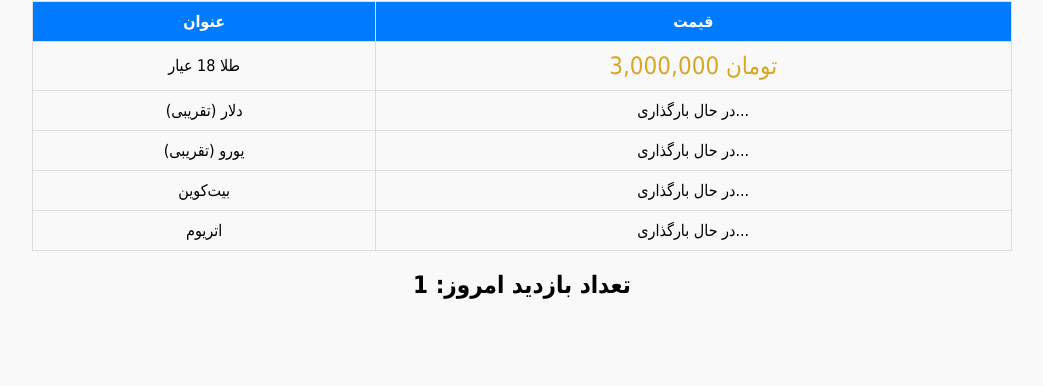
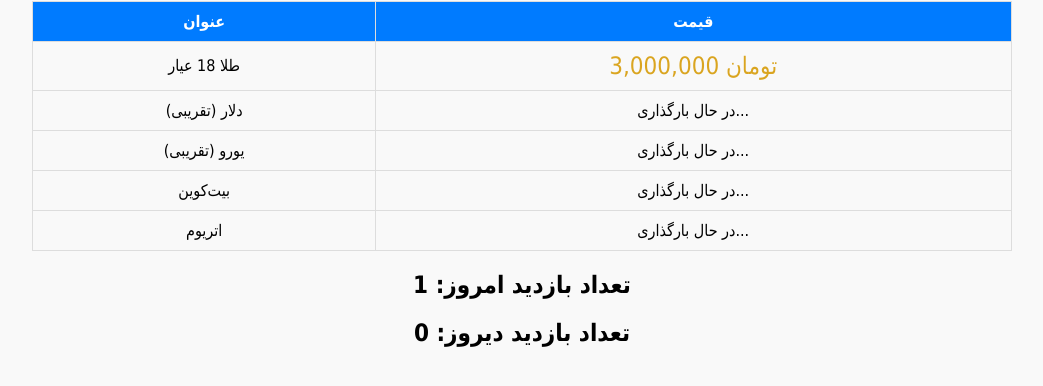
Before and after one commit to LiveNerkh/LiveNerkh.github.io, a plain HTML site: page index.html in a window 1280 px wide. Shown: the part 108-494 px from the top of the page, without its empty margins (118-1161 px from the left). Drawn offline with Linux system fonts and the light colour scheme; no server answers.

Commit message:
Update index.html
Signed-off-by: LiveNerkh <jabari.net@gmail.com>

```diff
--- a/index.html
+++ b/index.html
@@ -81,29 +81,42 @@
     fetchPrices();
     setInterval(fetchPrices, 10000); // هر 10 ثانیه آپدیت میشه
   </script>
-<h2>تعداد بازدید امروز: <span id="visitCount">0</span></h2>
+
+<h2>تعداد بازدید امروز: <span id="visitCountToday">0</span></h2>
+<h2>تعداد بازدید دیروز: <span id="visitCountYesterday">0</span></h2>
 
 <script>
-  // گرفتن تاریخ امروز
-  const today = new Date().toLocaleDateString();
+  // تاریخ امروز و دیروز
+  const today = new Date();
+  const yesterday = new Date();
+  yesterday.setDate(today.getDate() - 1);
 
-  // کلید ذخیره‌شده در Local Storage
-  const storageKey = 'visitCount_' + today;
+  const todayKey = 'visitCount_' + today.toLocaleDateString();
+  const yesterdayKey = 'visitCount_' + yesterday.toLocaleDateString();
 
-  // خواندن مقدار فعلی یا شروع از 0
-  let visitCount = localStorage.getItem(storageKey);
+  // خواندن بازدید امروز و دیروز
+  let todayCount = localStorage.getItem(todayKey);
+  let yesterdayCount = localStorage.getItem(yesterdayKey);
 
-  if (visitCount === null) {
-    visitCount = 1; // اولین بازدید
-  } else {
-    visitCount = parseInt(visitCount) + 1; // افزایش بازدید
+  // اگر مقدار دیروز وجود نداشت صفر بزن
+  if (yesterdayCount === null) {
+    yesterdayCount = 0;
   }
 
-  // ذخیره مقدار جدید
-  localStorage.setItem(storageKey, visitCount);
+  // افزایش بازدید امروز
+  if (todayCount === null) {
+    todayCount = 1;
+  } else {
+    todayCount = parseInt(todayCount) + 1;
+  }
 
-  // نمایش تعداد بازدید
-  document.getElementById('visitCount').innerText = visitCount;
+  // ذخیره بازدید امروز
+  localStorage.setItem(todayKey, todayCount);
+
+  // نمایش تعداد بازدیدها
+  document.getElementById('visitCountToday').innerText = todayCount;
+  document.getElementById('visitCountYesterday').innerText = yesterdayCount;
 </script>
+
 </body>
 </html>
```
